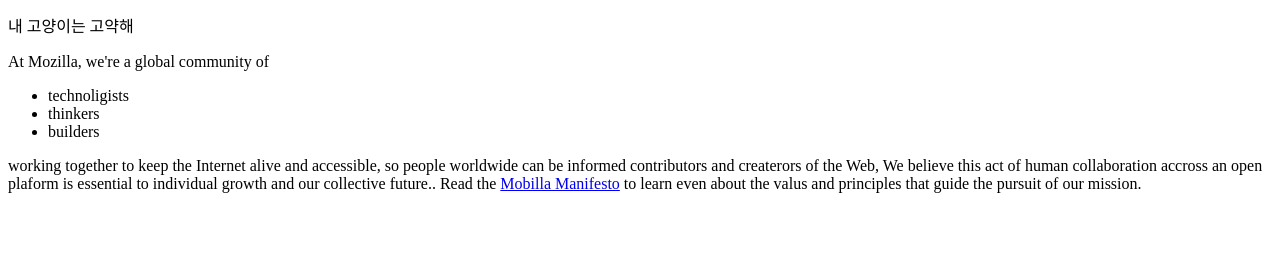
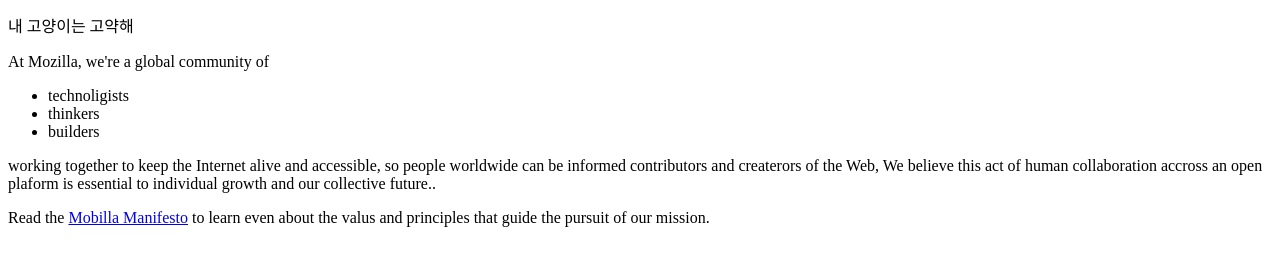
Before and after one commit to splight74/init, a plain HTML site: page index.html in a window 1280 px wide. Shown: the part 29-294 px from the top of the page. Drawn offline with Linux system fonts and the light colour scheme.

Commit message:
Update index.html

```diff
--- a/index.html
+++ b/index.html
@@ -14,9 +14,8 @@
       <li>builders</li>
     </ul>
     <p>working together to keep the Internet alive and accessible, so people worldwide can be informed contributors and createrors of the Web,
-      We believe this act of human collaboration accross an open plaform is essential to individual growth and our collective future..
-
-      Read the <a href="https://sensenit.com/">Mobilla Manifesto</a> to learn even about the valus and principles that guide the pursuit of our mission. </p>
+      We believe this act of human collaboration accross an open plaform is essential to individual growth and our collective future..</p>
+    <p>Read the <a href="https://sensenit.com/">Mobilla Manifesto</a> to learn even about the valus and principles that guide the pursuit of our mission.</p>
   </body>
 
 
```
